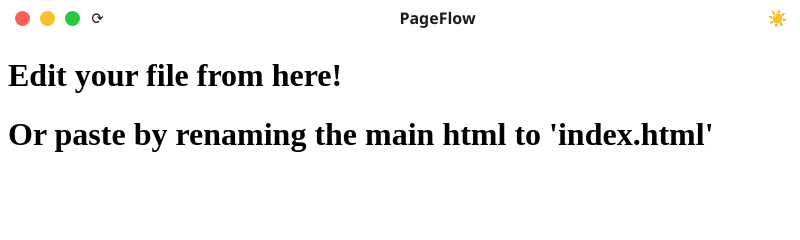
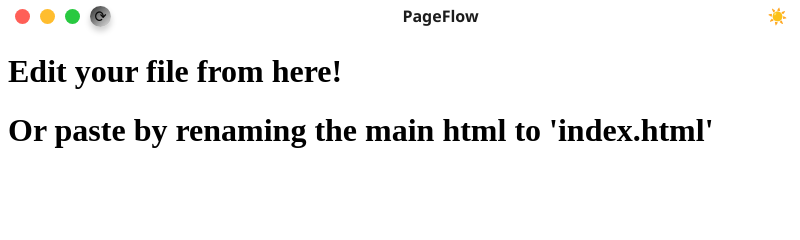
Before and after one commit to matheusfillipe-0/PageFlow, an Electron app: page nav/nav.html in a window 800 px wide. Shown: the top 240 px of the page. Drawn offline with Linux system fonts and the light colour scheme.

Commit message:
Update nav.css

```diff
--- a/nav/nav.css
+++ b/nav/nav.css
@@ -19,7 +19,7 @@
 }
 
 .window-controls {
-  height: 40px;
+  height: 35px;
   display: flex;
   align-items: center;
   justify-content: space-between;
@@ -91,3 +91,14 @@
 .control-theme {
   -webkit-app-region: no-drag;
 }
+
+.control-reload {
+  padding: 3px;
+  background: linear-gradient(135deg, #2b2c2c, #e5e5e5);  /* Gradiente azul para verde */
+  color: #0a0a0a;  /* Cor do ícone */
+  box-shadow: 0px 4px 6px rgba(0, 0, 0, 0.2);  /* Sombra sutil */
+}
+
+.control-reload:hover {
+  background: linear-gradient(135deg, #ffffff, #2b2c2c);  /* Inverte o gradiente ao passar o mouse */
+}
```
